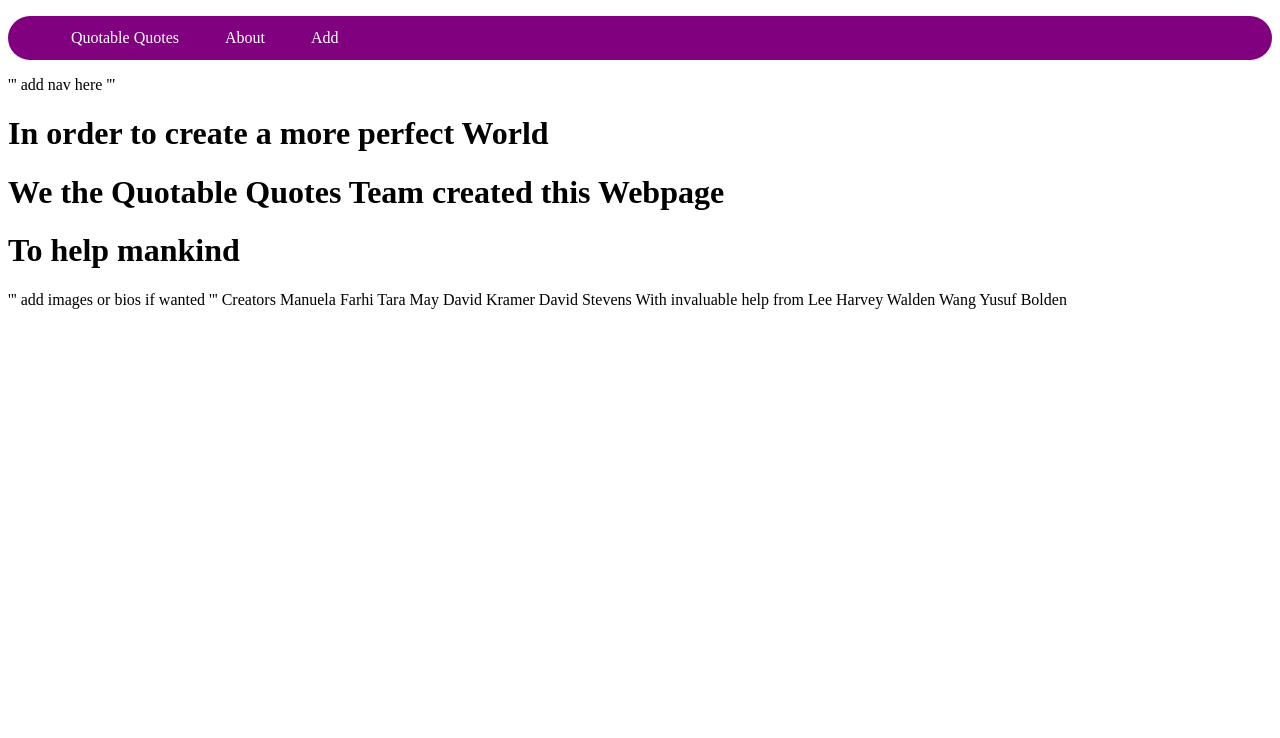
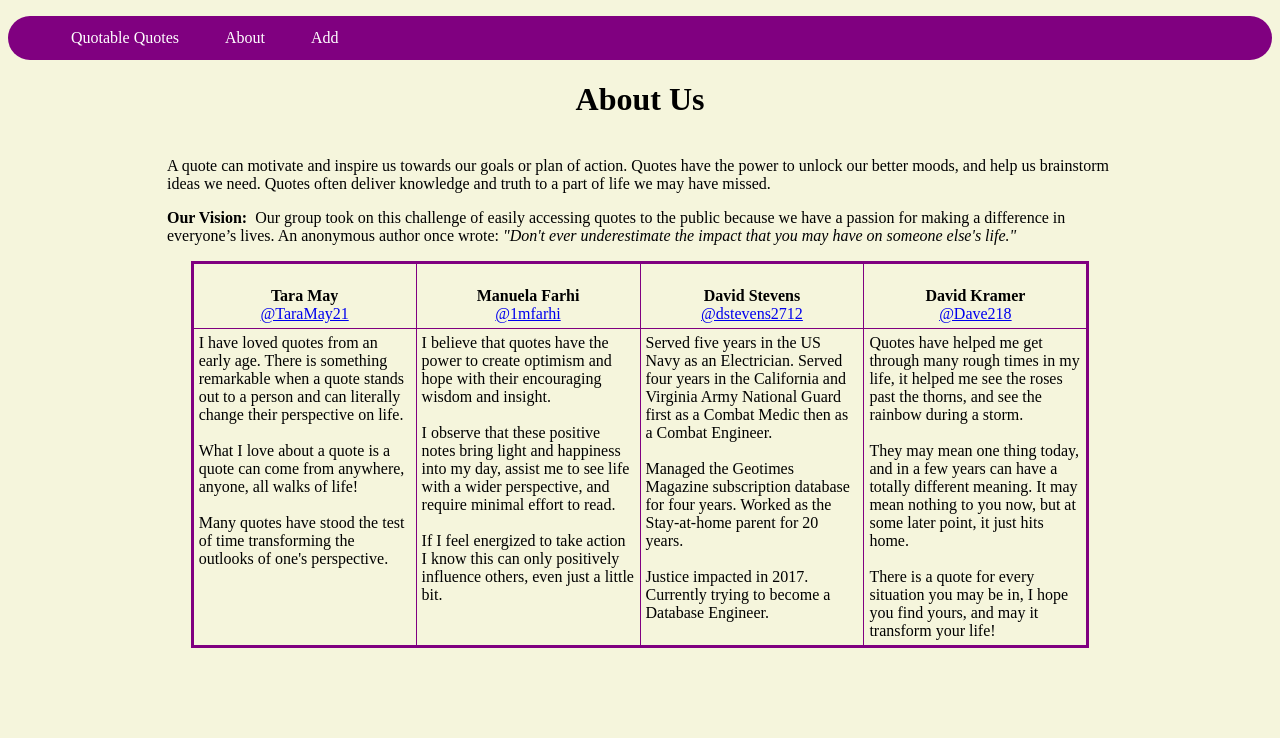
Before and after one commit to dstevens2712/Querch, a Django app: page /about in a window 1280 px wide. Shown: the top 738 px of the page. Run offline with Django 4.2, Linux system fonts and the light colour scheme.

Commit message:
added-modified the home page (nav.html) the readme and the about page

```diff
--- a/qq/quotes/templates/about.html
+++ b/qq/quotes/templates/about.html
@@ -1,28 +1,77 @@
 {% extends 'nav.html' %}
 {% block content %}
 
+<center>
 
-    '''
-    add nav here
-    '''
+    <h1>About Us</h1>
 
-    <h1>In order to create a more perfect World</h1>
-    <h1>We the Quotable Quotes Team created this Webpage</h1>
-    <h1>To help mankind</h1>
+    <table style="border-collapse: collapse; width: 75%;" border="0">
+        <tbody>
+            <tr>
+                <td>
+                    <p>A quote can motivate and inspire us towards our goals or plan of action. Quotes have the power to
+                        unlock our better moods, and help us brainstorm ideas we need. Quotes often deliver knowledge
+                        and truth to a part of life we may have missed.&nbsp;</span></p>
+                    <p><strong>Our Vision:</strong>&nbsp; Our group took on this challenge of easily accessing quotes to
+                        the public because we have a passion for making a difference in everyone&rsquo;s lives. An
+                        anonymous author once wrote: <i>"Don't ever underestimate the impact that you may have on
+                            someone else's life."</i></p>
 
-    '''
-    add images or bios if wanted
-    '''
-
-    Creators  Manuela Farhi
-    Tara May
-    David Kramer
-    David Stevens
-
-    With invaluable help from
-    Lee Harvey
-    Walden Wang
-    Yusuf Bolden
+                    <table
+                        style="height: 54px; width: 95%; border-collapse: collapse; border-style: solid; border-color: purple; margin-left: auto; margin-right: auto;"
+                        border="3" cellspacing="0" cellpadding="5">
+                        <tbody>
+                        <tbody>
+                            <tr style="text-align: center;">
+                                <td style="width: 25%;"><br><b>Tara May</b><br><a href ="https://www.github.com/taramay21"  target="_blank">@TaraMay21</a></td>
+                                <td style="width: 25%;"><br><b>Manuela Farhi</b><br><a href ="https://www.github.com/1mfarhi"  target="_blank">@1mfarhi</a></td>
+                                <td style="width: 25%;"><br><b>David Stevens</b><br><a href ="https://www.github.com/dstevens2712"  target="_blank">@dstevens2712</a></td>
+                                <td style="width: 25%;"><br><b>David Kramer</b><br><a href ="https://www.github.com/dave218"  target="_blank">@Dave218</a></td>
+                            </tr>
+                            <tr>
+                                <td style="width: 25%; vertical-align:top;">
+                                    I have loved quotes from an early age. There is something remarkable when a quote
+                                    stands out to a person and can literally change their perspective on life.<br><br>
+                                    What I love about a quote is a quote can come from anywhere, anyone, all walks of
+                                    life!<br><br>
+                                    Many quotes have stood the test of time transforming the outlooks of one's
+                                    perspective.
+                                </td>
+                                <td style="width: 25%; vertical-align:top;">
+                                    I believe that quotes have the power to create optimism and hope with their
+                                    encouraging wisdom and insight.<br><br>
+                                    I observe that these positive notes bring light and happiness into my day, assist me
+                                    to see life with a wider perspective, and require minimal effort to read.<br><br>
+                                    If I feel energized to take action I know this can only positively influence others,
+                                    even just a little bit.
+                                </td>
+                                <td style="width: 25%; vertical-align:top;">
+                                    Served five years in the US Navy as an Electrician. Served four years in the
+                                    California and Virginia Army National Guard first as a Combat Medic then as a Combat
+                                    Engineer.<br><br>
+                                    Managed the Geotimes Magazine subscription database for four years. Worked as the
+                                    Stay-at-home parent for 20 years.<br><br>
+                                    Justice impacted in 2017. Currently trying to become a Database Engineer.
+                                </td>
+                                <td style="width: 25%; vertical-align:top;">
+                                    Quotes have helped me get through many rough times in my life, it helped me see the
+                                    roses past the thorns, and see the rainbow during a storm.<br><br>
+                                    They may mean one thing today, and in a few years can have a totally different
+                                    meaning. It may mean nothing to you now, but at some later point, it just hits
+                                    home.<br><br>
+                                    There is a quote for every situation you may be in, I hope you find yours, and may
+                                    it transform your life!
+                                </td>
+                            </tr>
+                        </tbody>
+                    </table>
 
 
+                </td>
+            </tr>
+        </tbody>
+    </table>
+    <br><br><br><br><br>
+</center>
+
 {% endblock content %}
--- a/qq/templates/nav.html
+++ b/qq/templates/nav.html
@@ -43,7 +43,7 @@
     </style>
 </head>
 
-<body>
+<body style="background-color:beige;">
     <header>
         <nav class="navbar">
             <ul>
```
Also changed, not shown: README.md.
